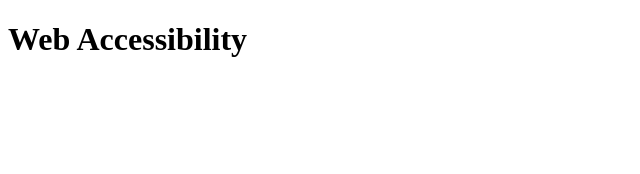
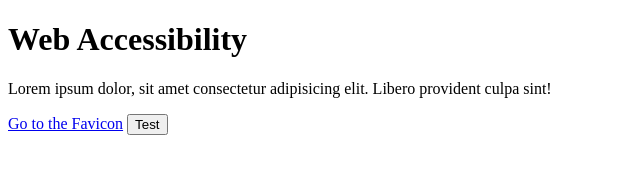
Before and after one commit to JoshPewtress/web-development-mastercourse, a plain HTML site: page WEBACCESSIBILITY/Learn/index.html in a window 1280 px wide. Shown: the whole page, without its empty margins (0-640 px from the left). Drawn offline with Linux system fonts and the light colour scheme.

Commit message:
[Learn] Accessibility reason for using structure tags

```diff
--- a/WEBACCESSIBILITY/Learn/index.html
+++ b/WEBACCESSIBILITY/Learn/index.html
@@ -6,5 +6,13 @@
     </head>
     <body>
         <h1>Web Accessibility</h1>
+        <div>
+            <p>
+                Lorem ipsum dolor, sit <span>amet consectetur</span> adipisicing elit. Libero provident
+                culpa sint!
+            </p>
+        </div>
+        <a href="favicon.ico">Go to the Favicon</a>
+        <button class="btn">Test</button>
     </body>
 </html>
```
